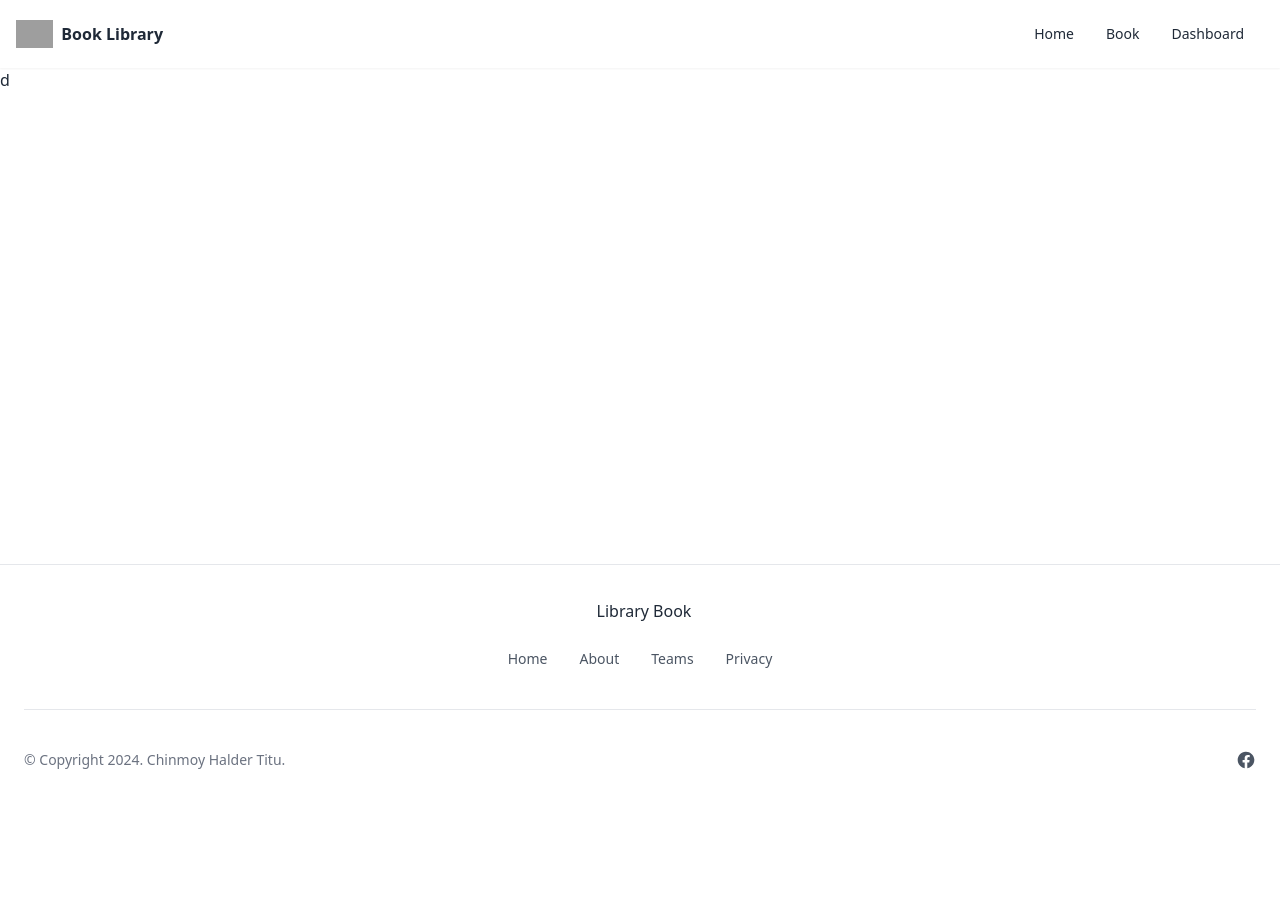
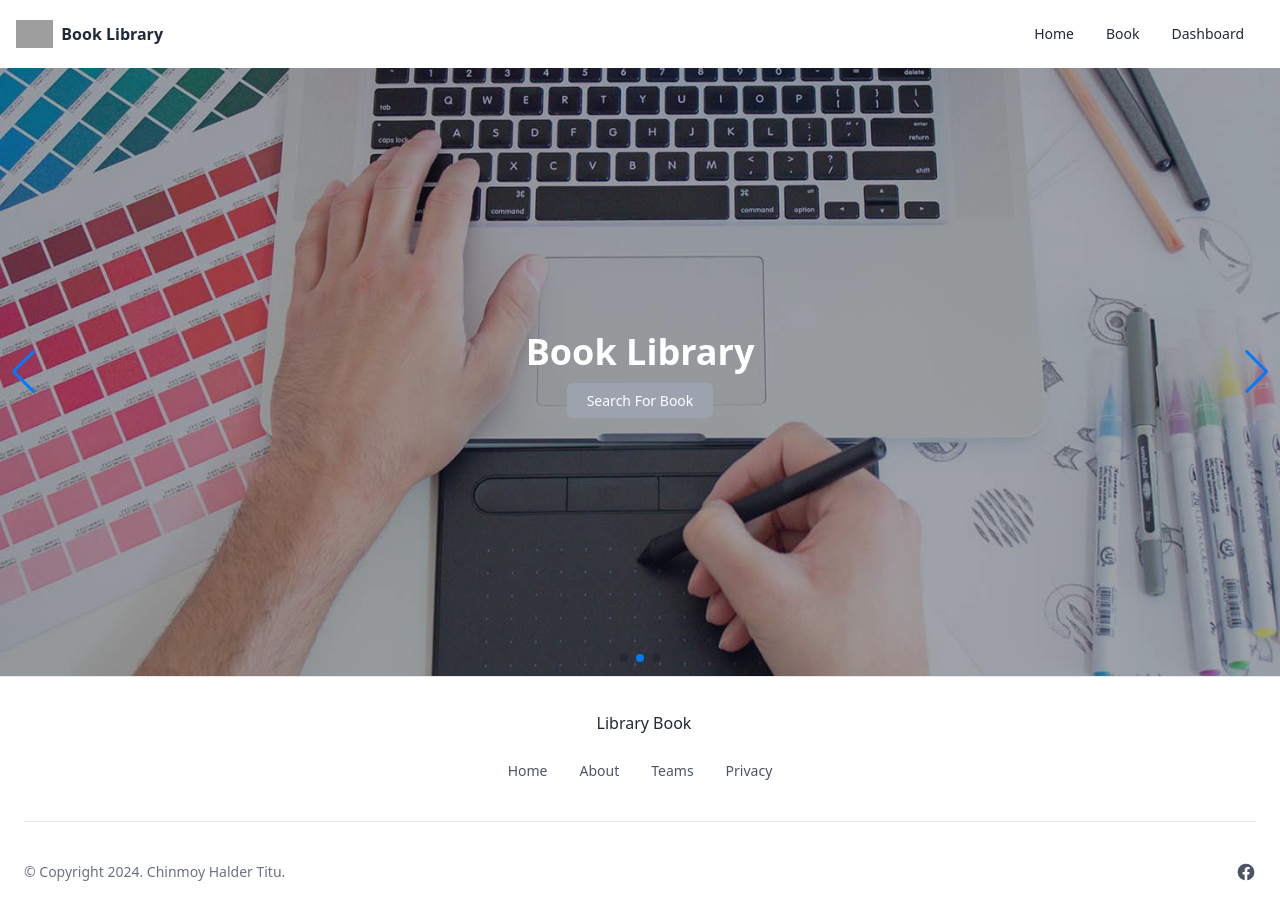
Before and after one commit to mintusikder/du-library-project, a React (Vite) app in the folder client/: page / in a window 1280 px wide. Before the commit the page ends 802 px from the top, so only its background shows below. Built offline with nearby package versions, Linux system fonts and the light colour scheme; no server answers; grey boxes are pictures that could not be loaded.

Commit message:
added carousel

```diff
--- a/client/package.json
+++ b/client/package.json
@@ -13,7 +13,10 @@
     "firebase": "^11.0.2",
     "react": "^18.3.1",
     "react-dom": "^18.3.1",
-    "react-router-dom": "^7.0.1"
+    "react-helmet-async": "^2.0.5",
+    "react-hot-toast": "^2.4.1",
+    "react-router-dom": "^7.0.1",
+    "swiper": "^11.1.15"
   },
   "devDependencies": {
     "@eslint/js": "^9.13.0",
--- /dev/null
+++ b/client/src/components/Carousel.jsx
@@ -0,0 +1,41 @@
+
+// Import Swiper React components
+import { Swiper, SwiperSlide } from 'swiper/react';
+import img1 from "../assets/images/carousel1.jpg"
+import img2 from "../assets/images/carousel2.jpg"
+import img3 from "../assets/images/carousel3.jpg"
+
+// Import Swiper styles
+import 'swiper/css';
+import 'swiper/css/pagination';
+import 'swiper/css/navigation';
+
+// import required modules
+import { Autoplay, Pagination, Navigation } from 'swiper/modules';
+import Slide from './Slide';
+
+export default function Carousel() {
+  return (
+    <>
+      <Swiper
+        spaceBetween={30}
+        centeredSlides={true}
+        loop={true}
+        autoplay={{
+          delay: 5000,
+          disableOnInteraction: false,
+        }}
+        pagination={{
+          clickable: true,
+        }}
+        navigation={true}
+        modules={[Autoplay, Pagination, Navigation]}
+        className="mySwiper"
+      >
+        <SwiperSlide><Slide image={img1} text="Book Library"></Slide></SwiperSlide>
+        <SwiperSlide><Slide image={img2} text="Book Library"></Slide></SwiperSlide>
+        <SwiperSlide><Slide image={img3} text="Book Library"></Slide></SwiperSlide>
+      </Swiper>
+    </>
+  );
+}
--- /dev/null
+++ b/client/src/components/Slide.jsx
@@ -0,0 +1,32 @@
+import PropTypes from "prop-types"; // ES6
+import { Link } from "react-router-dom";
+
+const Slide = ({ image, text }) => {
+  return (
+    <header>
+      <div
+        className="w-full bg-center bg-cover h-[38rem]"
+        style={{
+          backgroundImage: `url(${image})`,
+        }}
+      >
+        <div className="flex items-center justify-center w-full h-full bg-gray-900/40">
+          <div className="text-center">
+            <h1 className="text-3xl font-semibold mb-4 text-white lg:text-4xl">
+              {text}
+            </h1>
+            <Link to="/books" className="w-full px-5 py-2 mt-8 text-sm font-medium text-white capitalize transition-colors duration-300 transform bg-gray-400 rounded-md lg:w-auto hover:bg-gray-600 focus:outline-none focus:bg-gray-500">
+              Search For book
+            </Link>
+          </div>
+        </div>
+      </div>
+    </header>
+  );
+};
+
+export default Slide;
+Slide.propTypes = {
+    image: PropTypes.string.isRequired,
+    text: PropTypes.string.isRequired,
+};
--- a/client/src/main.jsx
+++ b/client/src/main.jsx
@@ -1,18 +1,21 @@
-import { StrictMode } from 'react'
-import { createRoot } from 'react-dom/client'
-import './index.css'
-import {
-  RouterProvider,
-} from "react-router-dom";
-import { router } from './routes/Routes';
-import AuthProvider from './authProvider/AuthProvider';
+import { StrictMode } from "react";
+import { createRoot } from "react-dom/client";
+import { HelmetProvider } from "react-helmet-async";
+import { Toaster } from "react-hot-toast";
+import { RouterProvider } from "react-router-dom";
+import { router } from "./routes/Routes";
+import AuthProvider from "./authProvider/AuthProvider";
+import "./index.css";
 
-createRoot(document.getElementById('root')).render(
+createRoot(document.getElementById("root")).render(
   <StrictMode>
- <div className='max-w-7xl mx-auto'>
- <AuthProvider>
-   <RouterProvider router={router} />
-   </AuthProvider>
- </div>
-  </StrictMode>,
-)
+    <div className="max-w-7xl mx-auto">
+      <HelmetProvider>
+        <AuthProvider>
+          <RouterProvider router={router} />
+          <Toaster></Toaster>
+        </AuthProvider>
+      </HelmetProvider>
+    </div>
+  </StrictMode>
+);
--- a/client/src/pages/Home.jsx
+++ b/client/src/pages/Home.jsx
@@ -1,11 +1,14 @@
-
-
+import { Helmet } from "react-helmet-async";
+import Carousel from "../components/Carousel";
 const Home = () => {
-    return (
-        <div>
-            <h3>d</h3>
-        </div>
-    );
+  return (
+    <div>
+      <Helmet>
+        <title>Library | Home</title>
+      </Helmet>
+      <Carousel></Carousel>
+    </div>
+  );
 };
 
 export default Home;
```
Also changed, not shown: 1 other file (tests, documents, lock files or other folders).
